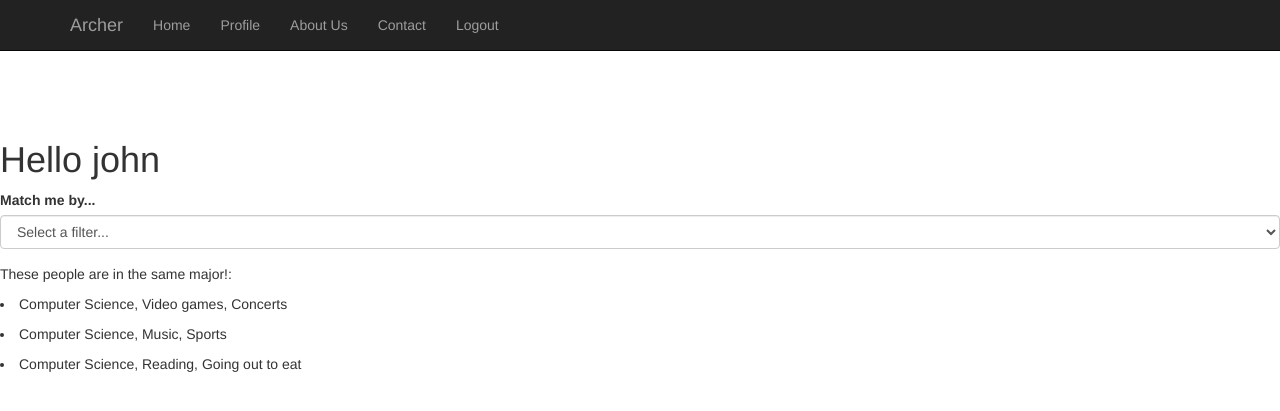
After one commit to danieltran67/SJSU-Archer, a Flask app: page /profile/majorMatch in a window 1280 px wide. The commit adds this page. Shown: the top 411 px of the page. Run offline with Flask 2, Linux system fonts and the light colour scheme; a user stored in the database is signed in; data comes from the database, SQL or seed files in the repository; some libraries are stand-ins or nearby versions.

Commit message:
added select option for matching by major, indoor interests, and outdoor interests and their respective pages.

```diff
--- a/app/routes.py
+++ b/app/routes.py
@@ -123,9 +123,9 @@ def user(username):
     return render_template('profile_Bootstrap.html', userMajor=personSurvey.major, userOutdoor=personSurvey.outdoor, userIndoor=personSurvey.indoor)
 
 
-@app.route('/profile/matches')
+@app.route('/profile/majorMatch')
 @login_required
-def matches():
+def majorMatch():
 
     #finds relation of current user
     match = Survey.query.filter_by(user_id = current_user.id).first()
@@ -139,7 +139,45 @@ def matches():
     # all matching instances (this case major) and its user_id
     #find user id that corresponds to the major
     #use id to find username
-    return render_template('matches_Bootstrap.html', title = "Your Matches:", foundMatch = foundMatch)
+    return render_template('majorMatch_Bootstrap.html', title = "Your Matches by Major", foundMatch = foundMatch)
+
+
+@app.route('/profile/indoorMatch')
+@login_required
+def indoorMatch():
+
+    #finds relation of current user
+    match = Survey.query.filter_by(user_id = current_user.id).first()
+    #gets indoor interests of current user
+    match.indoor
+    #finds data of all other users with same indoor interests
+    foundMatch = Survey.query.filter_by(indoor = match.indoor)
+
+    ## TODO:
+    #find other users in database
+    # all matching instances (this case indoor interests) and its user_id
+    #find user id that corresponds to the indoor interests
+    #use id to find username
+    return render_template('indoorMatch_Bootstrap.html', title = "Your Matches by Interests", foundMatch = foundMatch)
+
+
+@app.route('/profile/outdoorMatch')
+@login_required
+def outdoorMatch():
+
+    #finds relation of current user
+    match = Survey.query.filter_by(user_id = current_user.id).first()
+    #gets outdoor interests of current user
+    match.outdoor
+    #finds data of all other users with same outdoor interests
+    foundMatch = Survey.query.filter_by(outdoor = match.outdoor)
+
+    ## TODO:
+    #find other users in database
+    # all matching instances (this case outdoor interests) and its user_id
+    #find user id that corresponds to the outdoor interests
+    #use id to find username
+    return render_template('outdoorMatch_Bootstrap.html', title = "Your Matches by Interests", foundMatch = foundMatch)
 
 
 @app.route('/logout')
--- /dev/null
+++ b/app/templates/majorMatch_Bootstrap.html
@@ -0,0 +1,56 @@
+{% extends 'bootstrap/base.html' %}
+{% import "bootstrap/wtf.html" as wtf %}
+{% block title %}
+  {{title}}
+{% endblock %}
+
+
+{% block content %}
+<!--NAVBAR CODE-->
+    <nav class="navbar navbar-inverse navbar-fixed-top">
+      <div class="container">
+        <div class="navbar-header">
+          <button type="button" class="navbar-toggle collapsed" data-toggle="collapse" data-target="#navbar" aria-expanded="false" aria-controls="navbar">
+            <span class="sr-only">Toggle navigation</span>
+            <span class="icon-bar"></span>
+            <span class="icon-bar"></span>
+            <span class="icon-bar"></span>
+          </button>
+          <a class="navbar-brand">Archer</a>
+        </div>
+        <div id="navbar" class="collapse navbar-collapse">
+          <ul class="nav navbar-nav navbar-font">
+            <li><a href="{{ url_for('homePage') }}">Home</a></li>
+            {% if current_user.is_anonymous %}
+              <li><a href="{{ url_for('login') }}">Login</a></li>
+            <li><a href="{{ url_for('signup') }}">Sign Up</a></li>
+            <li><a href="{{ url_for('about') }}">About Us</a></li>
+            <li><a href="{{ url_for('contact') }}">Contact</a></li>
+            {% else %}
+            <li><a href="{{ url_for('user', username = current_user.username) }}">Profile</a></li>
+              <li><a href="{{ url_for('about') }}">About Us</a></li>
+              <li><a href="{{ url_for('contact') }}">Contact</a></li>
+              <li><a href="{{ url_for('logout') }}">Logout</a></li>
+            {% endif %}
+          </ul>
+        </div>
+      </div>
+    </nav>
+    <!--NAVBAR CODE-->
+    <br><br><br><br><br><br>
+<h1>Hello {{ current_user.username }} </h1>
+<div class="form-group">
+ <label for="matchFilter">Match me by...</label>
+ <select class="form-control" id="matchFilter" onchange="location = this.value;">
+   <option value="">Select a filter...</option>
+   <option value="{{url_for('majorMatch')}}">Major</option>
+   <option value="{{url_for('indoorMatch')}}">Indoor Interests</option>
+   <option value="{{url_for('outdoorMatch')}}">Outdoor Interests</option>
+ </select>
+</div>
+<p> These people are in the same major!:
+    {% for matches in foundMatch %}
+  <li> {{ matches.major }}, {{ matches.indoor }}, {{ matches.outdoor }}</li>
+</p>
+{% endfor %}
+{% endblock %}
```
Also changed, not shown: app/templates/indoorMatch_Bootstrap.html (added, +56 -0 lines), app/templates/outdoorMatch_Bootstrap.html (added, +56 -0 lines), app/templates/profile_Bootstrap.html (+9 -1 lines).
